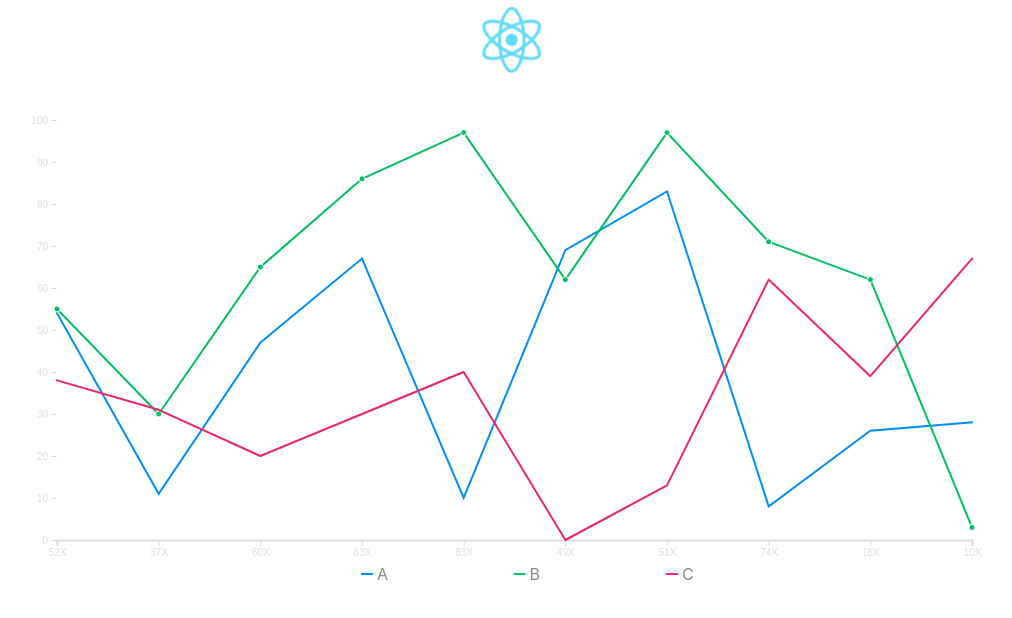
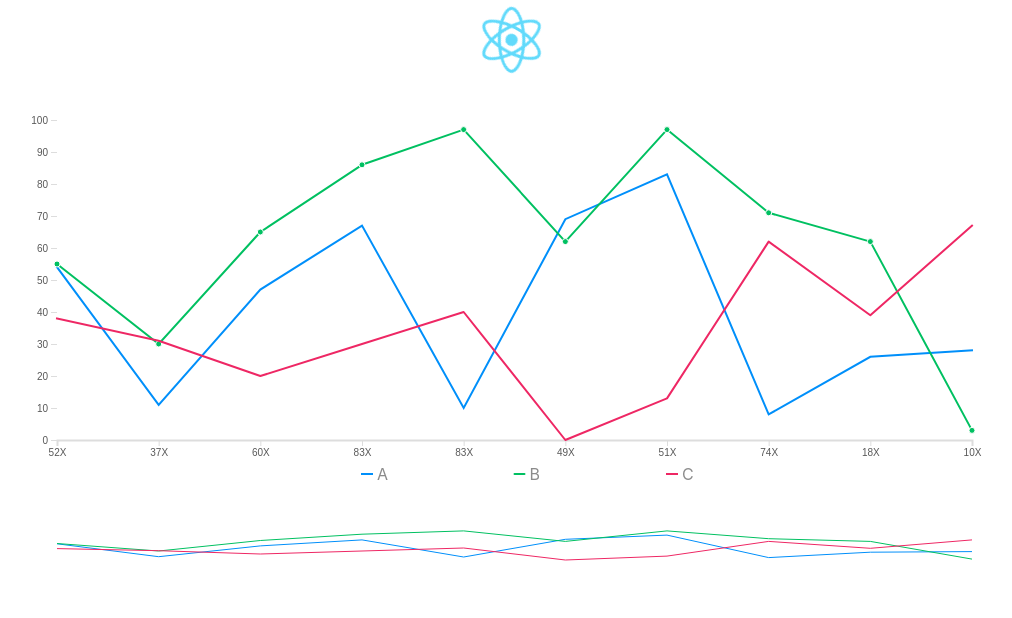
Before and after one commit to hellokidder/D3-React-box, a React (Create React App) app: page / in a window 1280 px wide. Shown: the top 618 px of the page, without its empty margins (128-1140 px from the left). Built offline with nearby package versions, Linux system fonts and the light colour scheme.

Commit message:
slider 未完成

```diff
--- a/src/App.css
+++ b/src/App.css
@@ -5,7 +5,7 @@
 }
 
 .App-logo {
-  animation: App-logo-spin infinite 20s linear;
+  animation: App-logo-spin infinite 60s linear;
   height: 10vmin;
   pointer-events: none;
 }
--- a/src/App.js
+++ b/src/App.js
@@ -17,14 +17,14 @@ class App extends Component {
         pathwidth: 2,
         tick: "#dddddd",
         tickwidth: 1,
-        text: "#dddddd"
+        text: "#585858"
       },
       axisY: {
         path: "white",
         pathwidth: 2,
         tick: "#dddddd",
         tickwidth: 1,
-        text: "#dddddd"
+        text: "#585858"
       }
     }
     const layout = {
@@ -33,6 +33,7 @@ class App extends Component {
       padding: { top: 40, left: 45, right: 40, bottom: 40 },
       tooltip: true,
       tooltipline: true,
+      slider:false,
       legend:true,
       dot: true,
     }
--- a/src/D3-Box/Line/index.js
+++ b/src/D3-Box/Line/index.js
@@ -11,6 +11,7 @@ class Line extends Component {
     let width = lineConfig.width
     let height = lineConfig.height
     let legend = lineConfig.legend
+    let slider = lineConfig.slider
     let dotable = lineConfig.dotable
     let tooltipable = lineConfig.tooltipable
     let tooltiplineable = lineConfig.tooltiplineable
@@ -21,15 +22,20 @@ class Line extends Component {
     keys.splice(keys.indexOf(axisConfig.X),1)
     axisConfig.Y = axis ? (axis.y ? axis.y : keys) : keys
 
+
     if (layout !== undefined) {
       if(layout.padding) width = layout.width
       if(layout.height) height = layout.height
       if(layout.padding) padding = layout.padding
+      if(layout.slider) slider = layout.slider
       if(layout.dot !== undefined) dotable = layout.dot
       if(layout.legend !== undefined) legend = layout.legend
       if(layout.tooltip !== undefined) tooltipable = layout.tooltip
       if(layout.tooltipline !== undefined) tooltiplineable = layout.tooltipline
     }
+
+    if (slider) padding.bottom += 80
+    if(legend) padding.bottom += 20
 
     const pathwidth = width - padding.left - padding.right
     const pathheight = height - padding.top - padding.bottom
@@ -215,9 +221,9 @@ class Line extends Component {
 
     // 图例
     function setLegend(linedata) {
+      let transformHeight = slider ? height - 100 : height-20
       const legend = svg.append("g")
-        .attr("transform", `translate(${padding.left},${height})`)
-
+        .attr("transform", `translate(${padding.left},${transformHeight})`)
       const legendLength = pathwidth / linedata.length / 2
       const mid = pathwidth/2-legendLength*(linedata.length-1)/2
       for (let i = 0; i < linedata.length; i += 1){
@@ -287,6 +293,36 @@ class Line extends Component {
       setLegend(lineData)
     }
 
+    setSlider(lineData)
+    function setSlider(linedata) {
+      console.log(pathwidth)
+      const sliderX = d3.scaleLinear()
+      .domain([0,data.length-1])
+      .range([0, pathwidth])
+      const sliderY = d3.scaleLinear()
+        .domain([minMaxY.min,minMaxY.max]).nice()
+        .range([30, 0])
+    const sliderLine = d3.line()
+      .x(function (d,i) {
+        return sliderX(i)
+      })
+      .y(function (d) {
+        return sliderY(d)
+      })
+      const slider = svg.append("g")
+        slider.selectAll("path.line")
+        .data(linedata)
+        .enter()
+        .append("path")
+        .style("fill", "none")
+        .style("stroke", function(d,i){return d.color})
+        .style("stroke-width", "1")
+        .attr("d", function (d) {
+          return sliderLine(d.data)
+        })
+        .attr("transform", `translate(${padding.left},${height-50})`)
+    }
+
       function loopDrawLine(data) {
         for (let i = 0; i < data.length; i += 1){
           drawLine(data[i],i)
@@ -297,7 +333,6 @@ class Line extends Component {
         svg.append("path")
           .style("fill", "none")
           .style("stroke", linedata.color)
-          // .style("stroke", "#ffffff")
           .style("stroke-width", linedata.width)
           .style("stroke-linecap",linedata.linecap)
           .style("stroke-linejoin",linedata.linejoin)
@@ -309,7 +344,6 @@ class Line extends Component {
           .transition()
           .duration(10000)
           .attr("stroke-dashoffset", 0)
-
 
         if (linedata.dot) {
           drowCircle(linedata)
--- a/src/D3-Box/config/config.js
+++ b/src/D3-Box/config/config.js
@@ -27,6 +27,7 @@ export const lineConfig = {
   dotable: true,
   tooltipable: true,
   tooltiplineable: true,
+  slider:true,
   legend:true,
   line : {
     width: 2,
@@ -40,14 +41,14 @@ export const lineConfig = {
       pathwidth: 2,
       tick: "#dddddd",
       tickwidth: 1,
-      text: "#dddddd"
+      text: "#585858"
     },
     axisY: {
       path: "white",
       pathwidth: 2,
       tick: "#dddddd",
       tickwidth: 1,
-      text: "#dddddd"
+      text: "#585858"
     }
   }
 }
```
